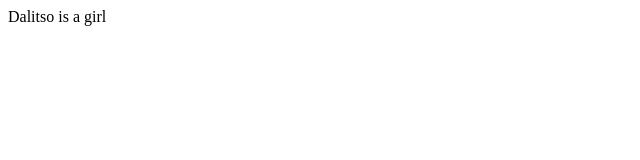
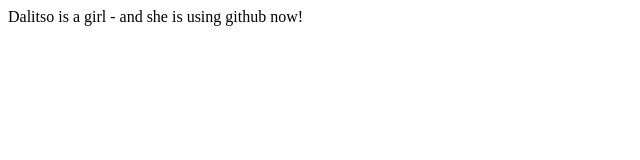
Before and after one commit to GirlCodersZambia/Github, a plain HTML site: page index.html in a window 1280 px wide. Shown: the whole page, without its empty margins (0-640 px from the left). Drawn offline with Linux system fonts and the light colour scheme.

Commit message:
another description

```diff
--- a/index.html
+++ b/index.html
@@ -7,6 +7,6 @@
     <title>Dalitso's Web page </title>
 </head>
 <body>
-    Dalitso is a girl
+    Dalitso is a girl - and she is using github now!
 </body>
 </html>
```
